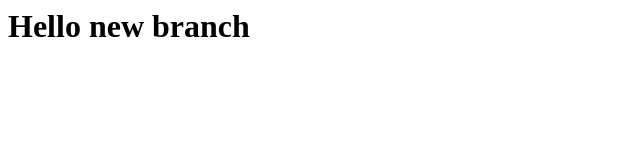
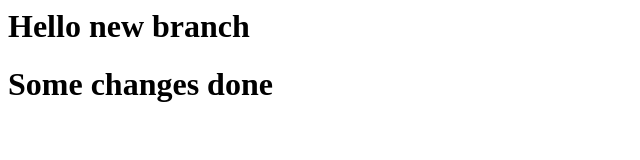
Before and after one commit to Pranai07/Branches, a plain HTML site: page index.html in a window 1280 px wide. Shown: the whole page, without its empty margins (0-640 px from the left). Drawn offline with Linux system fonts and the light colour scheme.

Commit message:
Bugfixes

```diff
--- a/index.html
+++ b/index.html
@@ -1 +1,2 @@
 <h1>Hello new branch</h1>
+<h1>Some changes done</h1>
```
Also changed, not shown: x.txt.
